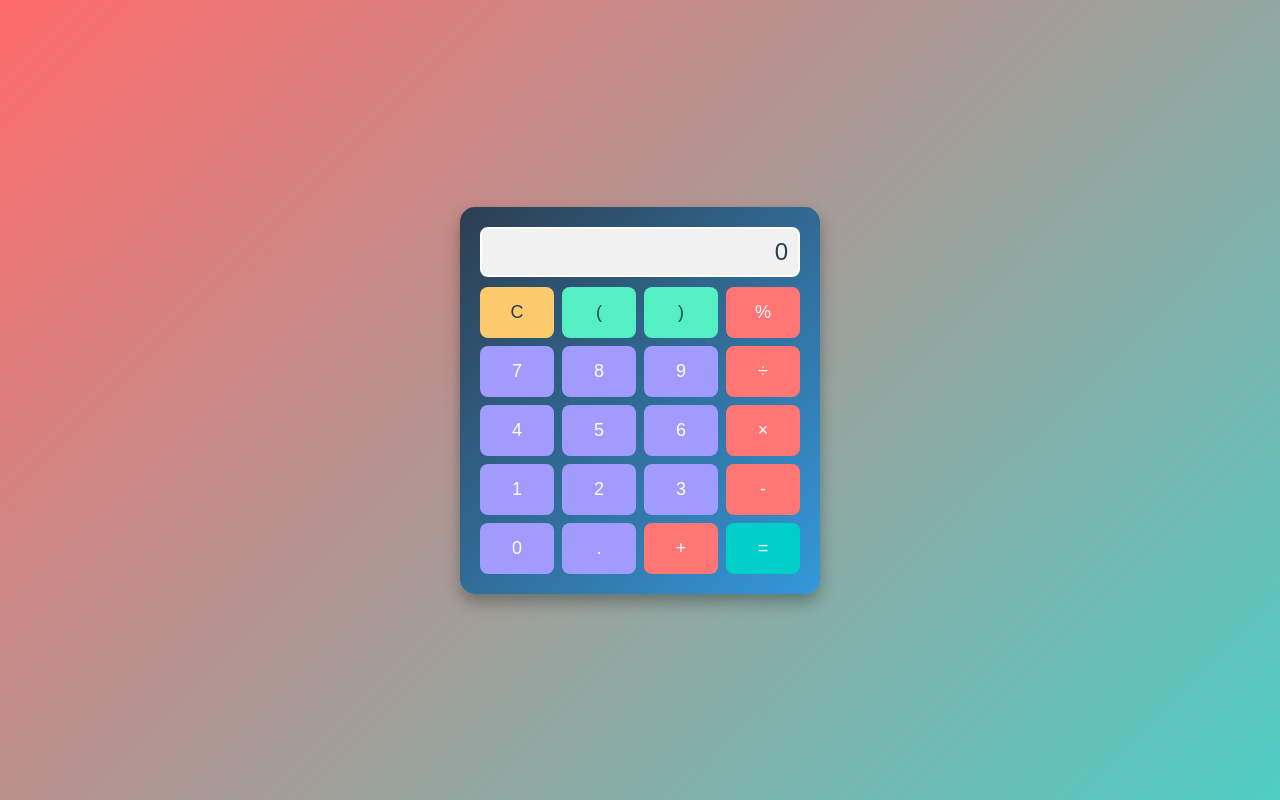
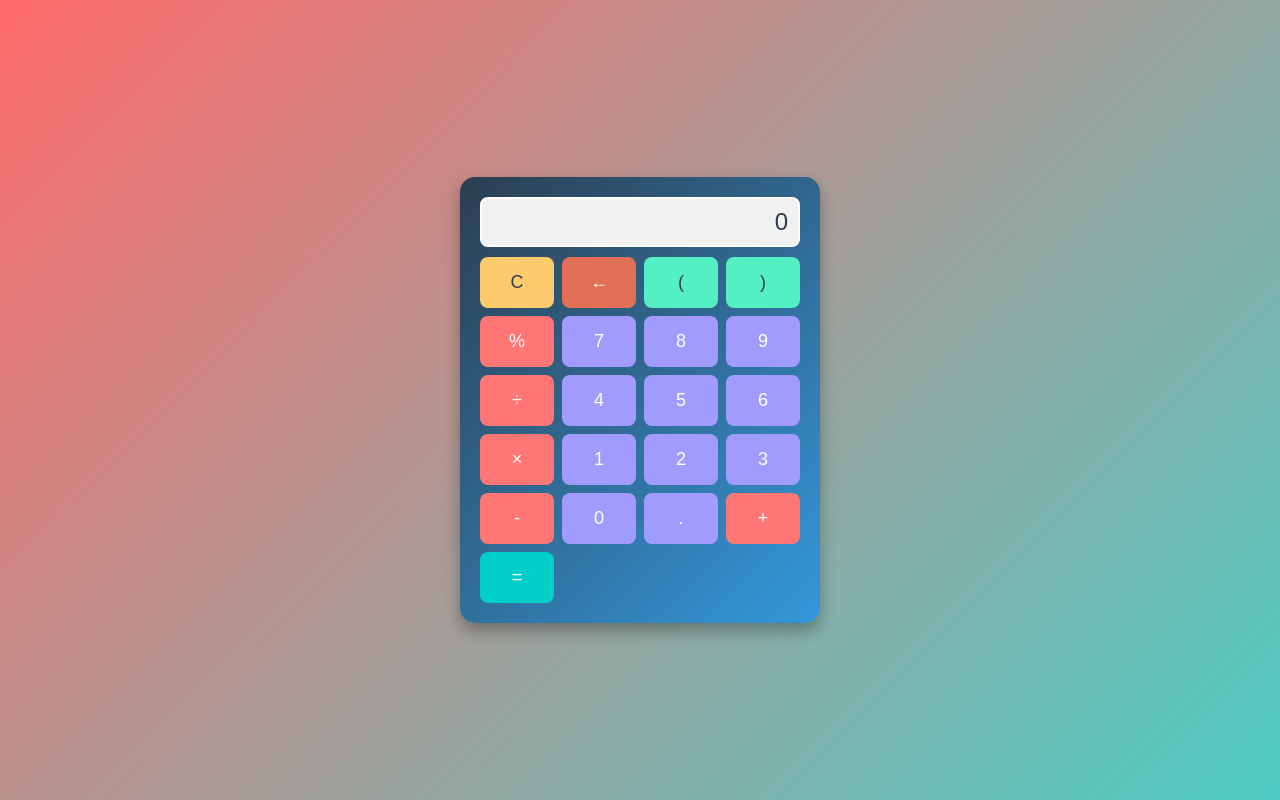
Before and after one commit to ShivakumarMaram/Calculator, a plain HTML site: page index.html in a window 1280 px wide. Drawn offline with Linux system fonts and the light colour scheme.

Commit message:
Update index.html

```diff
--- a/index.html
+++ b/index.html
@@ -103,6 +103,13 @@
         .paren:hover {
             background-color: #00b894;
         }
+        .cancel {
+            background-color: #e17055;
+            color: white;
+        }
+        .cancel:hover {
+            background-color: #c0392b;
+        }
     </style>
 </head>
 <body>
@@ -110,6 +117,7 @@
         <input type="text" id="display" readonly value="0">
         <div class="buttons">
             <button class="clear" onclick="clearDisplay()">C</button>
+            <button class="cancel" onclick="cancelLast()">←</button>
             <button class="paren" onclick="appendToDisplay('(')">(</button>
             <button class="paren" onclick="appendToDisplay(')')">)</button>
             <button class="operator" onclick="appendToDisplay('%')">%</button>
@@ -151,6 +159,17 @@
             display.value = currentInput;
         }
 
+        function cancelLast() {
+            if (currentInput === 'Error') {
+                currentInput = '0';
+            } else if (currentInput.length > 1) {
+                currentInput = currentInput.slice(0, -1);
+            } else {
+                currentInput = '0';
+            }
+            display.value = currentInput;
+        }
+
         function calculate() {
             try {
                 const expression = currentInput.replace(/%/g, '/100');
@@ -183,6 +202,8 @@
                 calculate(); // Equals
             } else if (key === 'Escape') {
                 clearDisplay(); // Clear
+            } else if (key === 'Backspace') {
+                cancelLast(); // Cancel last character
             }
         });
     </script>
```
